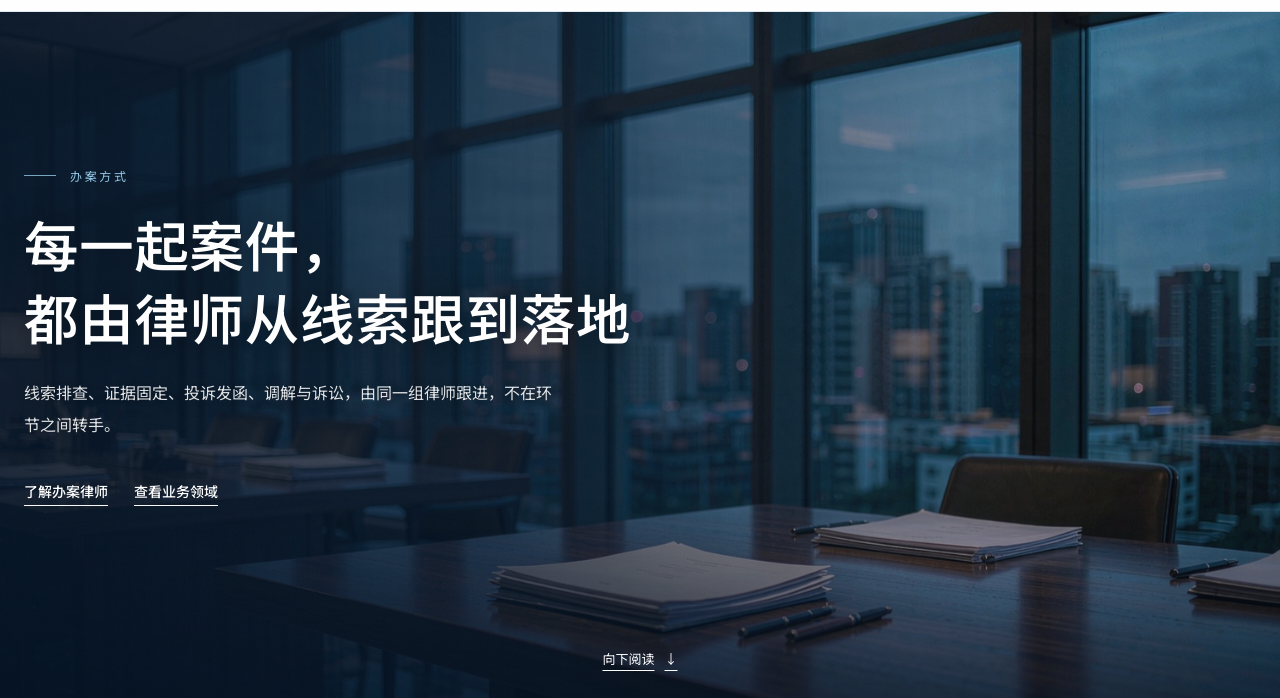
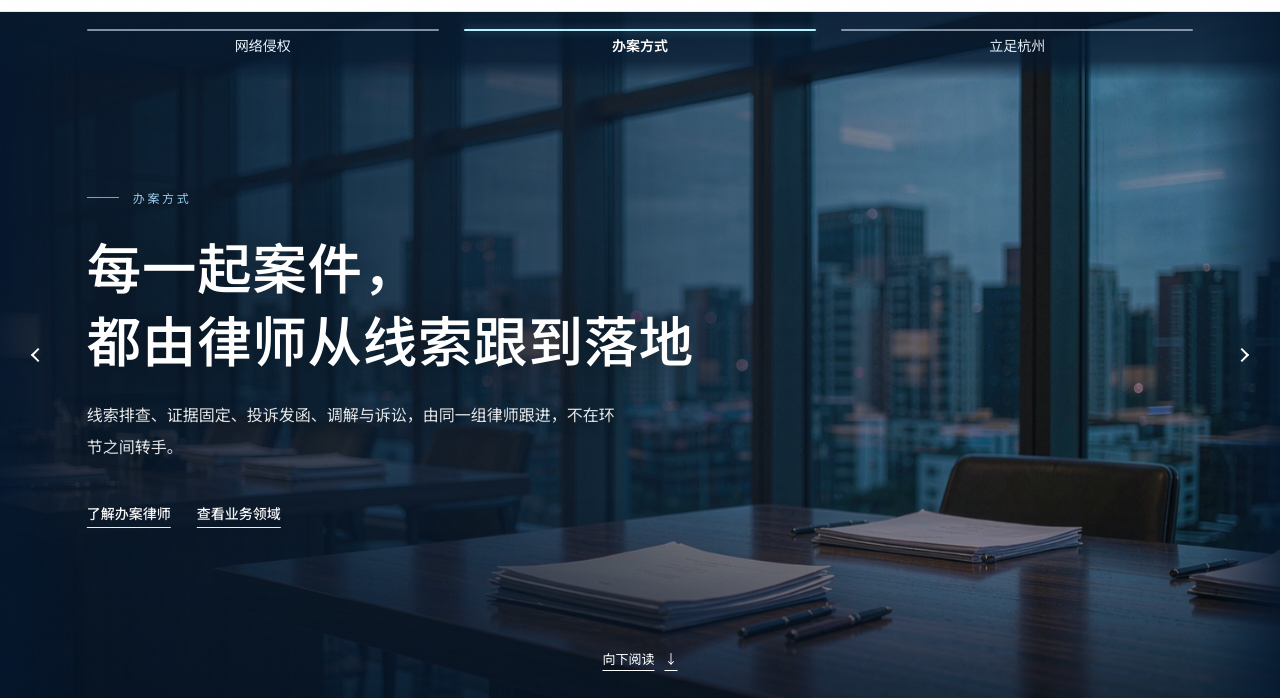
Before and after one commit to loylee486-cloud/yunzheng-law-demo, a plain HTML site: page index.html in a window 1280 px wide. Shown: the part 102-800 px from the top of the page. Drawn offline with Linux system fonts and the light colour scheme.

Commit message:
Publish homepage carousel position controls

```diff
--- a/assets/interactions.css
+++ b/assets/interactions.css
@@ -310,9 +310,12 @@
   #heroSlider:not(.hs-browsing) .hs-slide.is-active .hs-inner .wrap > :nth-child(2) { animation-delay: 150ms; }
   #heroSlider:not(.hs-browsing) .hs-slide.is-active .hs-inner .wrap > :nth-child(3) { animation-delay: 265ms; }
   #heroSlider:not(.hs-browsing) .hs-slide.is-active .hs-inner .wrap > :nth-child(4) { animation-delay: 380ms; }
-  #heroSlider.hs-browsing .hs-slide.is-active .hs-media { animation: hero-dissolve 1.1s ease-in-out both; }
-  #heroSlider.hs-browsing .hs-slide.is-active .hs-inner { animation: arrival-fade .68s ease-out .14s both; }
-  #heroSlider.hs-browsing .hs-slide.is-active:focus-within .hs-inner { animation: none; }
+  #heroSlider.hs-browsing .hs-slide.is-active .hs-media { animation: hero-dissolve 1s ease-in-out both; }
+  #heroSlider.hs-browsing .hs-slide.is-active .hs-inner .wrap > * { animation: home-entry .96s cubic-bezier(.2,.65,.25,1) both; }
+  #heroSlider.hs-browsing .hs-slide.is-active .hs-inner .wrap > :nth-child(2) { animation-delay: .14s; }
+  #heroSlider.hs-browsing .hs-slide.is-active .hs-inner .wrap > :nth-child(3) { animation-delay: .26s; }
+  #heroSlider.hs-browsing .hs-slide.is-active .hs-inner .wrap > :nth-child(4) { animation-delay: .38s; }
+  #heroSlider.hs-browsing .hs-slide.is-active:focus-within .hs-inner .wrap > * { animation: none; }
   .section-in-view[data-enter="text"]:not(.stmt) > .wrap { animation: home-entry 1.18s ease-out both; }
   .stmt.section-in-view .stmt-lead h2 { animation: section-heading 1.2s cubic-bezier(.2,.65,.25,1) both; }
   .stmt.section-in-view .stmt-side { animation: home-entry 1.15s ease-out .15s both; }
@@ -369,12 +372,52 @@
 }
 
 /* 底层只保留旧照片。文案始终只有当前场景一层。 */
-#heroSlider { height: auto; min-height: 0; touch-action: pan-y pinch-zoom; }
+#heroSlider { --hero-edge-width: clamp(44px, 6vw, 82px); height: auto; min-height: 0; touch-action: pan-y pinch-zoom; }
 #heroSlider .hs-track { height: auto; }
-#heroSlider .hs-slide { height: max(450px, calc(100dvh - var(--headh))); min-height: 0; transition: none; }
+#heroSlider .hs-slide { height: auto; min-height: max(450px, calc(100dvh - var(--headh))); transition: none; }
 #heroSlider .hs-slide.is-previous { visibility: visible; opacity: 1; pointer-events: none; }
-#heroSlider .hs-slide.is-previous .hs-inner, #heroSlider .hs-slide.is-previous::after { display: none; }
-#heroSlider .hs-inner .wrap { width: 100%; padding-block: 24px 65px; }
+#heroSlider .hs-slide.is-previous .hs-inner { visibility: hidden; }
+#heroSlider .hs-slide.is-previous::after { display: none; }
+#heroSlider .hs-inner { position: relative; min-height: inherit; }
+#heroSlider .hs-inner .wrap { width: 100%; padding: 24px calc(var(--hero-edge-width) + 10px) 65px; }
+.hs-edge:not([hidden]) {
+  position: absolute; z-index: 4; inset-block: 0; width: var(--hero-edge-width);
+  display: grid; place-items: center;
+  padding: 0; border: 0; border-radius: 0; color: #fff; cursor: pointer;
+  background: linear-gradient(var(--hero-edge-direction), #04162dc2, #04162d0d 90%, transparent);
+}
+.hs-edge-prev { left: 0; --hero-edge-direction: 90deg; --hero-chevron: 225deg; }
+.hs-edge-next { right: 0; --hero-edge-direction: 270deg; --hero-chevron: 45deg; }
+.hs-edge:hover, .hs-edge:focus-visible {
+  background: linear-gradient(var(--hero-edge-direction), #04162df2, #04162d26 90%, transparent);
+}
+.hs-edge:focus-visible { outline: 2px solid #fff; outline-offset: -4px; }
+.hs-edge span {
+  width: 10px; height: 10px; border-top: 2px solid currentColor; border-right: 2px solid currentColor;
+  rotate: var(--hero-chevron);
+}
+.hs-position:not([hidden]) {
+  position: absolute; z-index: 5; inset: 0 0 auto;
+  display: grid; grid-template-columns: repeat(3, minmax(0, 1fr));
+  gap: clamp(8px, 2vw, 28px);
+  padding: 8px max(calc(var(--hero-edge-width) + 10px), (100% - 1120px) / 2) 16px;
+  background: linear-gradient(180deg, #06182dd9, #06182dbc 72%, transparent);
+  pointer-events: none;
+}
+.hs-position button {
+  display: grid; align-content: center; justify-items: center; gap: 5px; min-height: 44px; min-width: 0;
+  padding: 4px 0; border: 0; background: transparent; color: #e3edf6; font: inherit;
+  font-size: clamp(12px, 1.1vw, 14px); line-height: 1.3; text-align: center;
+  pointer-events: auto; cursor: pointer;
+}
+.hs-position button::before {
+  content: ''; width: 100%; height: 2px; border-radius: 2px; background: #ccddec9c;
+}
+.hs-position button[aria-current] { color: #fff; font-weight: 600; }
+.hs-position button[aria-current]::before { background: #bcf1ff; box-shadow: 0 0 8px #73cfe569; }
+.hs-position button:hover::before { background: #fff; }
+.hs-position button:focus-visible { outline: 2px solid #fff; outline-offset: 2px; }
+#heroSlider.hs-has-position .hs-inner .wrap { padding-top: 68px; }
 #heroSlider:focus-visible { outline: 2px solid #fff; outline-offset: -4px; }
 .hs-status { position: absolute; width: 1px; height: 1px; overflow: hidden; clip-path: inset(50%); white-space: nowrap; }
 
@@ -399,7 +442,7 @@
 .home-footer { border-top: 1px solid #b3d9eb38; }
 .home-footer .footer-mark { display: block; height: auto; margin-bottom: 12px; }
 @media(max-width:960px) {
-  #heroSlider .hs-slide { height: max(392px, calc(100dvh - var(--headh) - 66px)); }
+  #heroSlider .hs-slide { min-height: max(392px, calc(100dvh - var(--headh) - 66px)); }
   #heroSlider .hs-inner .wrap { padding-block: 12px 54px; }
   .hs-utilities { bottom: 9px; }
 }
--- a/assets/main.js
+++ b/assets/main.js
@@ -267,16 +267,23 @@
 
     var slides = [].slice.call(hs.querySelectorAll('.hs-slide'));
     var status = hs.querySelector('.hs-status');
+    var previousButton = hs.querySelector('.hs-edge-prev');
+    var nextButton = hs.querySelector('.hs-edge-next');
+    var position = hs.querySelector('.hs-position');
+    var positionButtons = position ? Array.from(position.querySelectorAll('button')) : [];
     var motion = window.matchMedia('(prefers-reduced-motion: reduce)');
+    var autoDelay = 5400; // 文案入场约 1.4 秒，留 4 秒阅读。
+    var manualDelay = autoDelay + 2000;
     var idx = 0;
     var timer = null;
+    var manualUntil = 0;
     var visible = !('IntersectionObserver' in window);
 
     function scheduleRotation() {
       clearTimeout(timer);
       // 鼠标停在画面上仍可观看轮播；键盘阅读链接时保留当前画面。
       if (hs.querySelector('a:focus-visible') || !visible || document.hidden || motion.matches) return;
-      timer = setTimeout(function () { go(idx + 1, false); }, 6000);
+      timer = setTimeout(function () { go(idx + 1, false); }, Math.max(autoDelay, manualUntil - Date.now()));
     }
 
     function render(previous) {
@@ -288,11 +295,19 @@
         if (on) s.removeAttribute('aria-hidden');
         else s.setAttribute('aria-hidden', 'true');
       });
+      positionButtons.forEach(function (button) {
+        if (button.getAttribute('aria-controls') === slides[idx].id) button.setAttribute('aria-current', 'true');
+        else button.removeAttribute('aria-current');
+      });
     }
 
     function go(k, announce) {
       var next = (k + slides.length) % slides.length;
-      if (next === idx) return;
+      if (announce !== false) manualUntil = Date.now() + manualDelay;
+      if (next === idx) {
+        scheduleRotation();
+        return;
+      }
       var previous = idx;
       var focusWasInSlide = slides[previous].contains(document.activeElement);
       hs.classList.add('hs-browsing');
@@ -303,6 +318,20 @@
       scheduleRotation();
     }
 
+    if (previousButton && nextButton) {
+      previousButton.hidden = false;
+      nextButton.hidden = false;
+      previousButton.addEventListener('click', function () { go(idx - 1); });
+      nextButton.addEventListener('click', function () { go(idx + 1); });
+    }
+    if (position) {
+      positionButtons.forEach(function (button) {
+        var target = slides.findIndex(function (slide) { return slide.id === button.getAttribute('aria-controls'); });
+        if (target !== -1) button.addEventListener('click', function () { go(target); });
+      });
+      position.hidden = false;
+      hs.classList.add('hs-has-position');
+    }
     hs.addEventListener('focusin', scheduleRotation);
     hs.addEventListener('focusout', function () { requestAnimationFrame(scheduleRotation); });
     if ('IntersectionObserver' in window) {
@@ -319,6 +348,7 @@
       if (e.altKey || e.ctrlKey || e.metaKey || e.shiftKey) return;
       e.preventDefault();
       go(idx + (e.key === 'ArrowRight' ? 1 : -1));
+      if (positionButtons.includes(e.target)) position.querySelector('[aria-current="true"]')?.focus({ preventScroll: true });
     });
     var touchStart = null;
     hs.addEventListener('touchstart', function (e) {
--- a/index.html
+++ b/index.html
@@ -69,7 +69,7 @@
   ]
 }
 </script>
-<link rel="stylesheet" href="assets/interactions.css?v=16">
+<link rel="stylesheet" href="assets/interactions.css?v=18">
 <link rel="stylesheet" href="assets/refinement.css?v=2">
 </head>
 <body>
@@ -116,7 +116,12 @@
 
 
 <section class="hs" id="heroSlider" role="region" aria-roledescription="carousel" aria-label="云拯律师事务所首页轮播" tabindex="0">
-  <div class="hs-track">
+  <div class="hs-position" role="group" aria-label="首屏三组内容" hidden>
+    <button type="button" aria-controls="scene-network" aria-current="true">网络侵权</button>
+    <button type="button" aria-controls="scene-method">办案方式</button>
+    <button type="button" aria-controls="scene-hangzhou">立足杭州</button>
+  </div>
+  <div class="hs-track" id="hero-scenes">
 
     <article class="hs-slide is-active" id="scene-network" role="group" aria-roledescription="场景" aria-label="网络侵权">
       <div class="hs-media">
@@ -171,6 +176,12 @@
 
   </div>
 
+  <button class="hs-edge hs-edge-prev" type="button" aria-label="上一张" aria-controls="hero-scenes" hidden>
+    <span aria-hidden="true"></span>
+  </button>
+  <button class="hs-edge hs-edge-next" type="button" aria-label="下一张" aria-controls="hero-scenes" hidden>
+    <span aria-hidden="true"></span>
+  </button>
   <span class="hs-status" role="status"></span>
   <div class="hs-utilities">
     <a class="hs-read" href="#home-intro">向下阅读 <span aria-hidden="true">↓</span></a>
@@ -380,7 +391,7 @@
   <a href="contact.html" class="c2">提交需求</a>
 </div>
 
-<script src="assets/main.js?v=16"></script>
+<script src="assets/main.js?v=18"></script>
 <script src="assets/interactions.js?v=10"></script>
 </body>
 </html>
```
Also changed, not shown: about.html (+2 -2 lines), contact.html (+2 -2 lines), disclaimer.html (+2 -2 lines), insights.html (+2 -2 lines), practice-ip.html (+2 -2 lines), practice-platform.html (+2 -2 lines), practice-yuqing.html (+2 -2 lines), practice-zhaiquan.html (+2 -2 lines), practice.html (+2 -2 lines), privacy.html (+2 -2 lines), team.html (+2 -2 lines).
